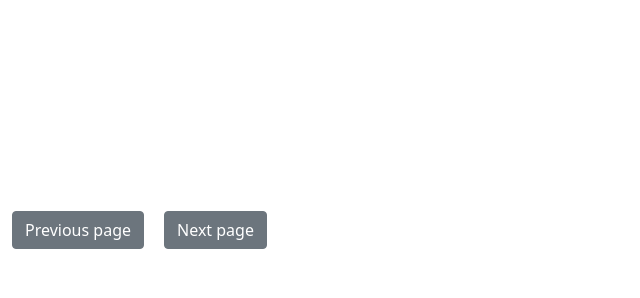
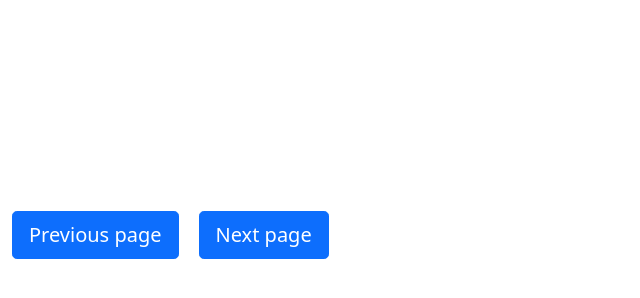
Before and after one commit to sanderfoobar/quart-photo-site, a Python web app: template photo_site/templates/index.html in a window 1280 px wide. Shown: the part 117-415 px from the top of the page, without its empty margins (0-640 px from the left). Run offline with Jinja, Linux system fonts and the light colour scheme; the template is opened without the code that fills it: most values are stand-ins (such as "Sample title", 1, 10 or a date in 2020); some libraries are stand-ins or nearby versions.

Commit message:
Some changes

```diff
--- a/photo_site/routes.py
+++ b/photo_site/routes.py
@@ -9,7 +9,7 @@ bp_routes = Blueprint('routes', __name__)
 @bp_routes.route('/<int:page>')
 async def index(page: int = 1):
     from photo_site.models import Photo, PhotoAlbumAssoc, Album
-    limit = 60
+    limit = 100
     offset = (page - 1) * limit
     photos = Photo.select(Photo).order_by(Photo.date_added.desc()).limit(limit).offset(offset)
 
@@ -39,7 +39,7 @@ async def albums_view():
 @bp_routes.route('/a/<int:album_id>/<int:page>')
 async def album_view(album_id, page: int = 1):
     from photo_site.models import Photo, PhotoAlbumAssoc, Album
-    limit = 60
+    limit = 100
     offset = (page - 1) * limit
 
     album = Album.select().where(Album.id == album_id).get()
--- a/photo_site/templates/index.html
+++ b/photo_site/templates/index.html
@@ -20,13 +20,13 @@
       <div class="btn-group" role="group">
         {% if page_previous %}
         <a href="{{ page_previous }}">
-          <button type="button" class="btn btn-secondary">Previous page</button>
+          <button type="button" class="btn btn-lg btn-primary">Previous page</button>
         </a>
         {% endif %}
 
         {% if page_next %}
         <a href="{{ page_next }}" style="padding-left:20px;">
-          <button type="button" class="btn btn-secondary">Next page</button>
+          <button type="button" class="btn btn-lg btn-primary">Next page</button>
         </a>
         {% endif %}
       </div>
--- a/photo_site/templates/photo_view.html
+++ b/photo_site/templates/photo_view.html
@@ -70,6 +70,12 @@
             <li>
               <i class="fa fa-eye"></i> {{ photo.views }}
             </li>
+
+            {% if photo.date_taken %}
+            <li>
+              <i class="fa fa-clock"></i> {{ photo.date_taken.strftime('%Y-%m-%d') }}
+            </li>
+            {% endif %}
 
             <li>
               <i class="fa fa-ruler-combined"></i> {{ photo.width }} x {{ photo.height }}
```
